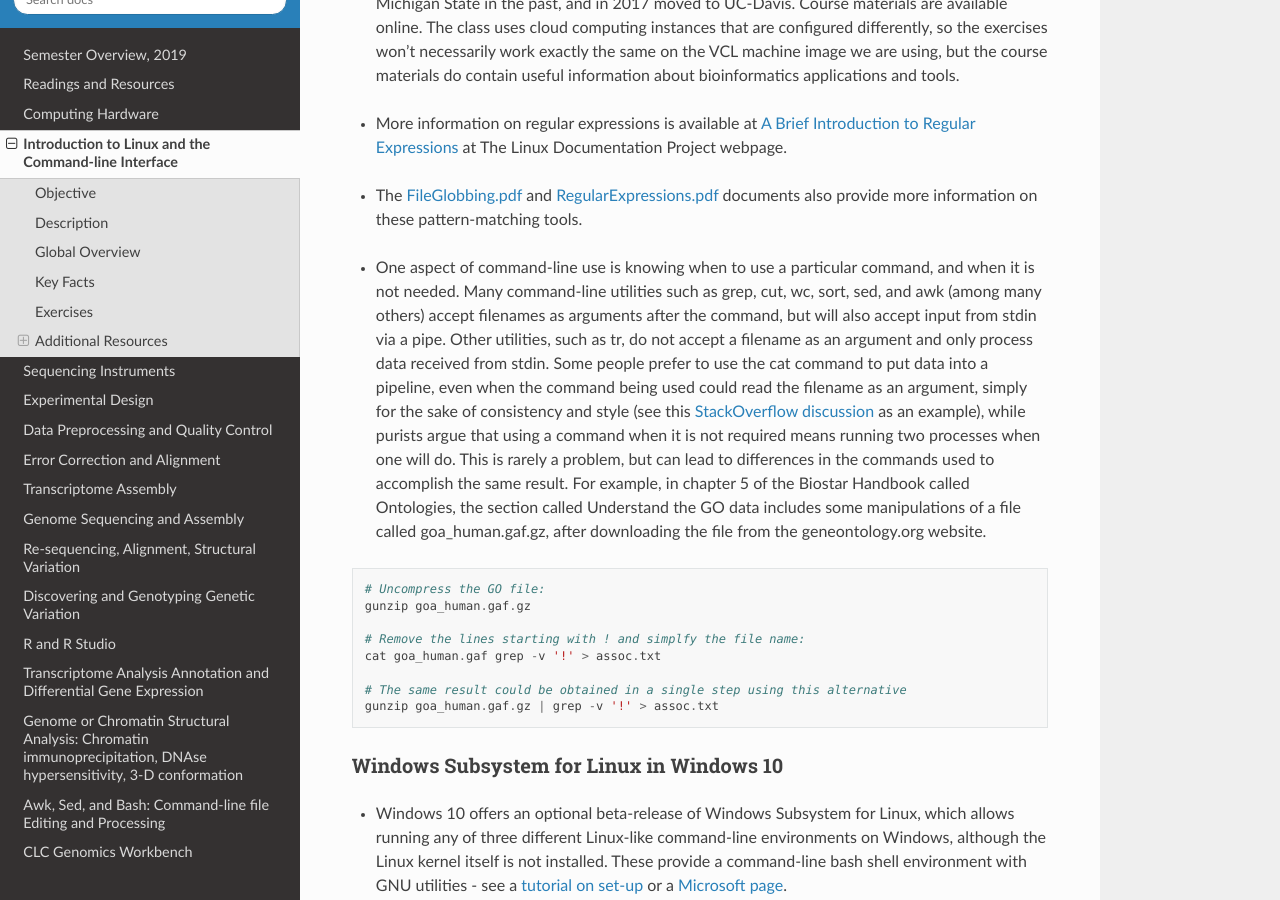
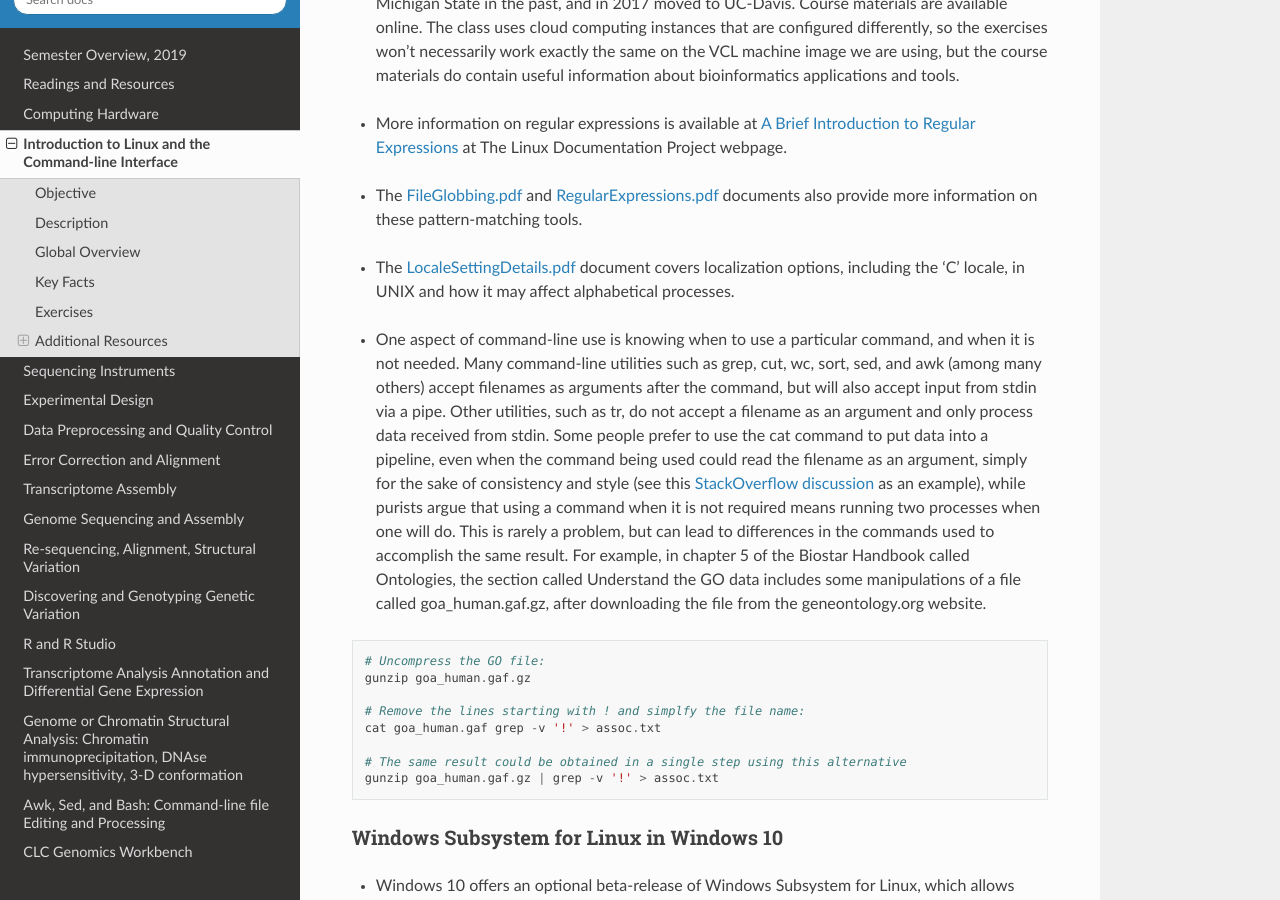
Before and after one commit to rwhetten/DeepSeqAnalysis, a Sphinx documentation site: the page built from docs/source/intro-linux.rst, in a window 1280 px wide and 900 px high, scrolled down 1951 px. Built offline with Sphinx 7.4.7 and the Read the Docs theme 2.0.0, drawn with Linux system fonts in a browser that asks for light colours.

Commit message:
Update intro-linux.rst
Added Locale information.

```diff
--- a/docs/source/intro-linux.rst
+++ b/docs/source/intro-linux.rst
@@ -79,6 +79,10 @@ Background information about Linux:
 
 \
 
++ The `LocaleSettingDetails.pdf <https://drive.google.com/open?id=1Ummb6jYkrAindo8riOJr7YuMd4KAV4EV>`_ document covers localization options, including the 'C' locale, in UNIX and how it may affect alphabetical processes.
+
+\
+
 + One aspect of command-line use is knowing when to use a particular command, and when it is not needed.  Many command-line utilities such as grep, cut, wc,  sort,  sed, and awk (among many others) accept filenames as arguments after the command, but will also accept input from stdin via a pipe. Other utilities, such as tr, do not accept a filename as an argument and only process data received from stdin. Some people prefer to use the cat command to put data into a pipeline, even when the command being used could read the filename as an argument, simply for the sake of consistency and style (see this `StackOverflow discussion <https://stackoverflow.com/questions/11710552/useless-use-of-cat>`_ as an example), while purists argue that using a command when it is not required means running two processes when one will do. This is rarely a problem, but can lead to differences in the commands used to accomplish the same result. For example, in chapter 5 of the Biostar Handbook called Ontologies, the section called Understand the GO data includes some manipulations of a file called goa_human.gaf.gz, after downloading the file from the geneontology.org website.
 
 ::
```
